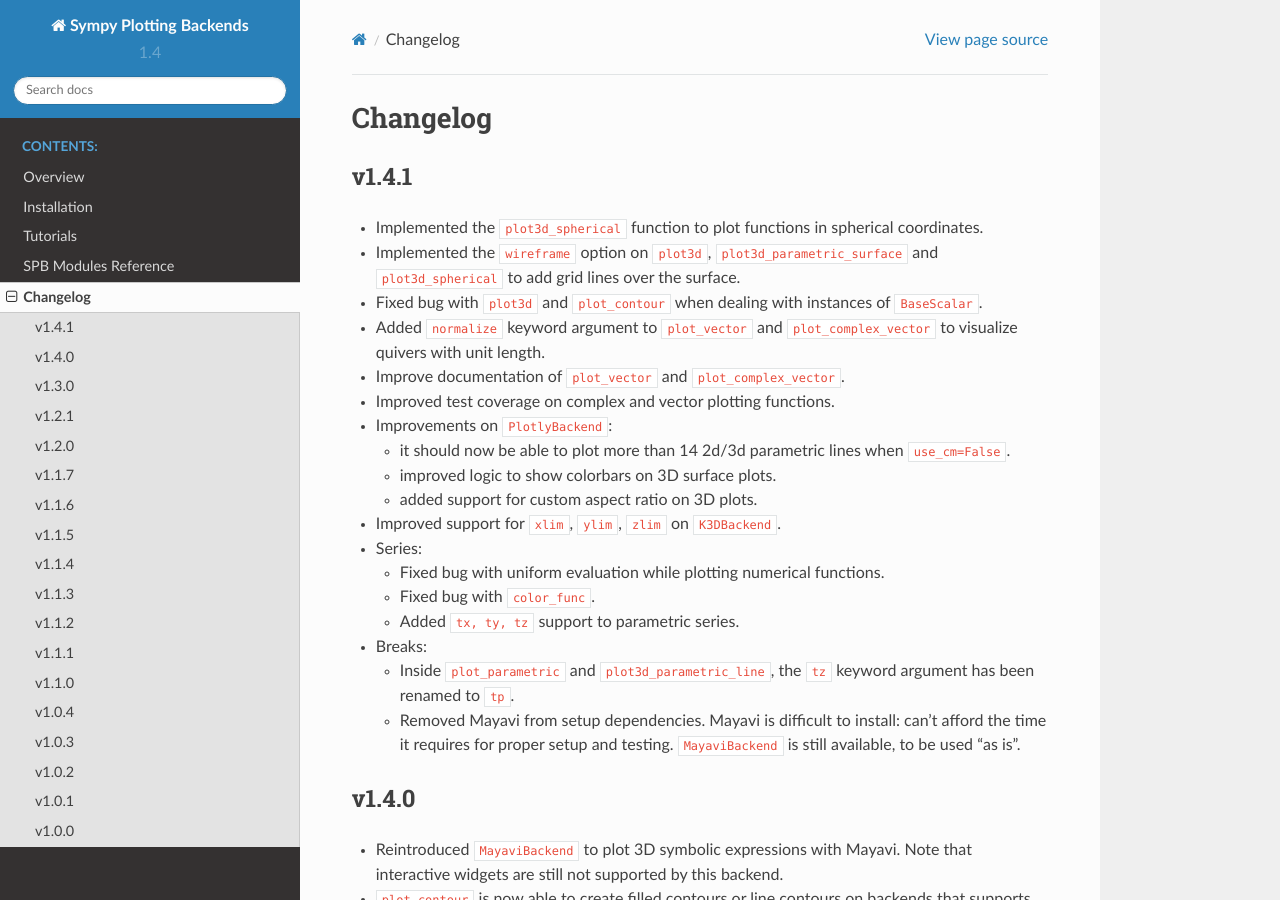
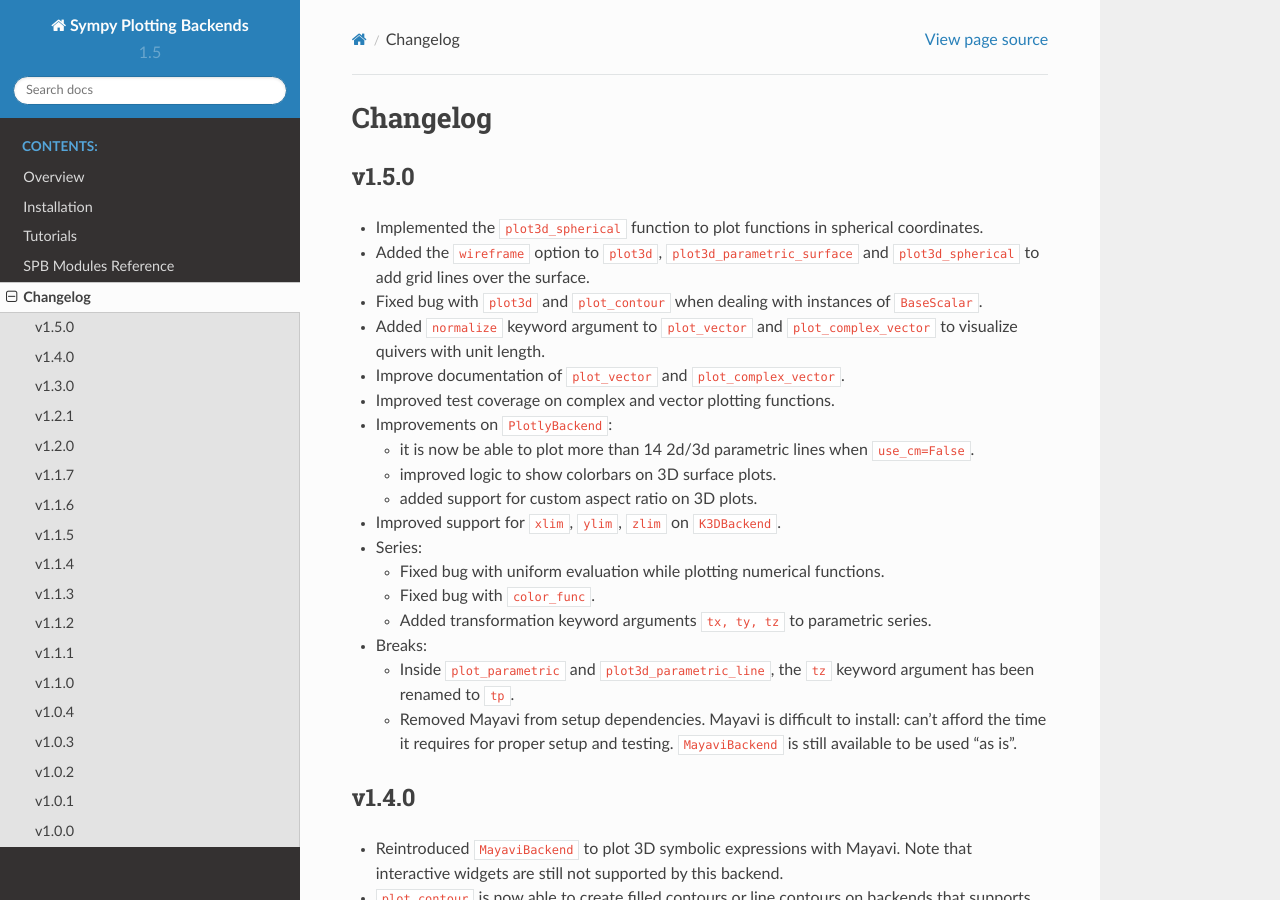
Before and after one commit to Davide-sd/sympy-plot-backends, a Sphinx documentation site: the page built from doc/source/changelog.rst, in a window 1280 px wide and 900 px high. Built offline with Sphinx 7.4.7 and the Read the Docs theme 2.0.0, drawn with Linux system fonts in a browser that asks for light colours.

Commit message:
improved documentation

```diff
--- a/doc/source/changelog.rst
+++ b/doc/source/changelog.rst
@@ -2,13 +2,13 @@
  Changelog
 ==========
 
-v1.4.1
+v1.5.0
 ======
 
 * Implemented the ``plot3d_spherical`` function to plot functions in
   spherical coordinates.
 
-* Implemented the ``wireframe`` option on ``plot3d``,
+* Added the ``wireframe`` option to ``plot3d``,
   ``plot3d_parametric_surface`` and ``plot3d_spherical`` to add grid lines
   over the surface.
 
@@ -24,7 +24,7 @@ v1.4.1
 
 * Improvements on ``PlotlyBackend``:
 
-  * it should now be able to plot more than 14 2d/3d parametric lines when
+  * it is now be able to plot more than 14 2d/3d parametric lines when
     ``use_cm=False``.
 
   * improved logic to show colorbars on 3D surface plots.
@@ -39,7 +39,7 @@ v1.4.1
 
   * Fixed bug with ``color_func``.
 
-  * Added ``tx, ty, tz`` support to parametric series.
+  * Added transformation keyword arguments ``tx, ty, tz`` to parametric series.
 
 * Breaks:
 
@@ -48,7 +48,7 @@ v1.4.1
 
   * Removed Mayavi from setup dependencies. Mayavi is difficult to install:
     can't afford the time it requires for proper setup and testing.
-    ``MayaviBackend`` is still available, to be used "as is".
+    ``MayaviBackend`` is still available to be used "as is".
 
 
 v1.4.0
--- a/spb/_version.py
+++ b/spb/_version.py
@@ -1 +1 @@
-__version__ = "1.4.1"
+__version__ = "1.5.0"
```
Also changed, not shown: 1 other file.
